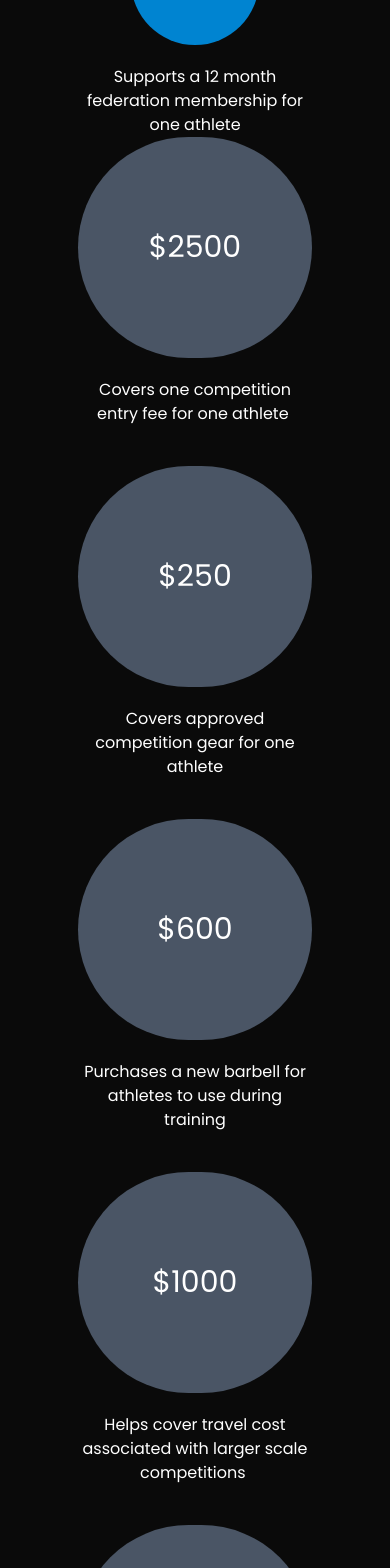
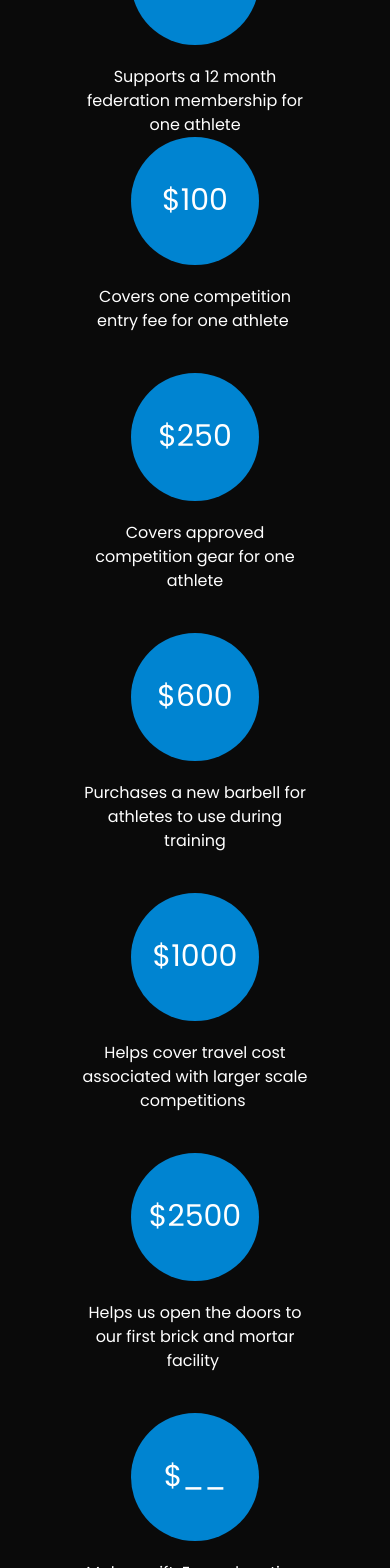
Before and after one commit to Artists-for-Humanity/urban-powerhouse, a Next.js app: page /Donation in a window 390 px wide. Shown: the part 1300-2868 px from the top of the page. Built offline with nearby package versions, Linux system fonts and the light colour scheme.

Commit message:
finished the tablet screen

```diff
--- a/pages/Donation.tsx
+++ b/pages/Donation.tsx
@@ -24,24 +24,45 @@ export default function Donation() {
                 <div className="w-32 h-32 bg-gray-600 text-[30px] rounded-full flex items-center justify-center">$30</div>
                 <div className="max-h-26 mt-5">Become a Friend of UPH</div>
               </div>
+
+
               <div className="col-span-4 col-start-2 sm:col-span-2 sm:row-start-4 sm:col-start-4 text-center flex flex-col items-center">
                 <div className="w-32 h-32 bg-gray-600 text-[30px] rounded-full flex items-center justify-center bg-sky-600">$65</div>
                 <div className="max-h-26 mt-5">Supports a 12 month federation membership for one athlete</div>
               </div>
-              <div className="p-8 py-22 bg-gray-600 col-start-2 col-span-4 text-center text-[30px] rounded-full">
-                  $2500
+
+              <div className="col-span-4 col-start-2 sm:col-span-2 sm:row-start-4 sm:col-start-6 text-center flex flex-col items-center">
+              <div className="w-32 h-32 bg-gray-600 text-[30px] rounded-full flex items-center justify-center bg-sky-600"> $100 </div>
+              <div className="max-h-26 text-center col-span-4 col-start-2  mt-5 mb-10">Covers one competition entry fee for one athlete </div>
+              </div>
+
+              <div className="col-span-4 col-start-2 sm:col-span-2 sm:row-start-5 sm:col-start-2 text-center flex flex-col items-center">
+              <div className="w-32 h-32 bg-gray-600 text-[30px] rounded-full flex items-center justify-center bg-sky-600">$250</div>
+              <div className="max-h-26 text-center col-span-4 col-start-2  mt-5 mb-10">Covers approved competition gear for one athlete</div>
+              </div>
+
+              <div className="col-span-4 col-start-2 sm:col-span-2 sm:row-start-5 sm:col-start-4 text-center flex flex-col items-center">
+              <div className="w-32 h-32 bg-gray-600 text-[30px] rounded-full flex items-center justify-center bg-sky-600">$600</div>
+              <div className="max-h-26 text-center col-span-4 col-start-2  mt-5 mb-10">Purchases a new barbell for athletes to use during training</div>
+              </div>
+
+
+
+                <div className="col-span-4 col-start-2 sm:col-span-2 sm:row-start-5 sm:col-start-6 text-center flex flex-col items-center">
+              <div className="w-32 h-32 bg-gray-600 text-[30px] rounded-full flex items-center justify-center bg-sky-600">$1000</div>
+              <div className="max-h-26 text-center col-span-4 col-start-2  mt-5 mb-10">Helps cover travel cost associated with larger scale competitions </div>
                 </div>
-              <div className="max-h-26 text-center col-span-4 col-start-2  mt-5 mb-10">Covers one competition entry fee for one athlete </div>
-              <div className="p-8 py-22 bg-gray-600 col-start-2 col-span-4 text-center text-[30px] rounded-full">$250</div>
-              <div className="max-h-26 text-center col-span-4 col-start-2  mt-5 mb-10">Covers approved competition gear for one athlete</div>
-              <div className="p-8 py-22 bg-gray-600 col-start-2 col-span-4 text-center text-[30px] rounded-full">$600</div>
-              <div className="max-h-26 text-center col-span-4 col-start-2  mt-5 mb-10">Purchases a new barbell for athletes to use during training</div>
-              <div className="p-8 py-22 bg-gray-600 col-start-2 col-span-4 text-center text-[30px] rounded-full">$1000</div>
-              <div className="max-h-26 text-center col-span-4 col-start-2  mt-5 mb-10">Helps cover travel cost associated with larger scale competitions </div>
-              <div className="p-8 py-22 bg-gray-600 col-start-2 col-span-4 text-center text-[30px] rounded-full">$2500</div>
+
+                <div className="col-span-4 col-start-2 sm:col-span-2 sm:row-start-6 sm:col-start-5 text-center flex flex-col items-center">
+              <div className="w-32 h-32 bg-gray-600 text-[30px] rounded-full flex items-center justify-center bg-sky-600">$2500</div>
               <div className="max-h-26 text-center col-span-4 col-start-2  mt-5 mb-10">Helps us open the doors to our first brick and mortar facility </div>
-              <div className="p-8 py-22 bg-gray-600 col-start-2 col-span-4 text-center text-[30px] rounded-full">$__</div>
+                </div>
+
+
+                <div className="col-span-4 col-start-2 sm:col-span-2 sm:row-start-6 sm:col-start-3 text-center flex flex-col items-center">
+              <div className="w-32 h-32 bg-gray-600 text-[30px] rounded-full flex items-center justify-center bg-sky-600">$__</div>
               <div className="max-h-26 text-center col-span-4 col-start-2  mt-5 mb-10">Make a gift. Every donation, no matter the size, will help us make Boston strong  together</div>
+                </div>
 
 
               </Container>
```
